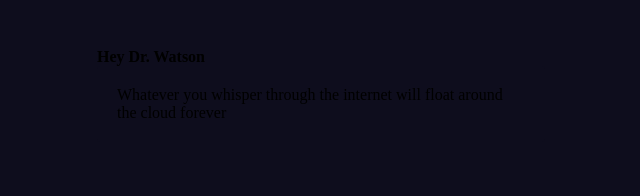
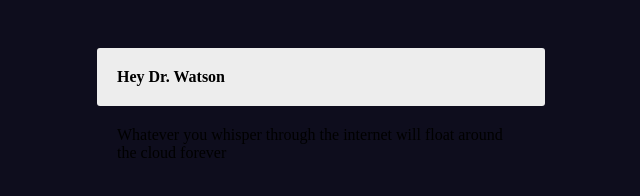
Before and after one commit to Jones-S/hackathon, a plain HTML site: page scroll.html in a window 1280 px wide. Shown: the whole page, without its empty margins (319-959 px from the left). Drawn offline with nearby package versions, Linux system fonts and the light colour scheme.

Commit message:
remove * {background-color} and add googlefont

```diff
--- a/scroll.html
+++ b/scroll.html
@@ -9,12 +9,13 @@
     <meta name="robots" content="" />
     <link rel="stylesheet" type="text/css" href="style.css" />
     <script type="text/javascript" src="http://code.jquery.com/jquery-latest.min.js"></script>
+    <link href='http://fonts.googleapis.com/css?family=Lato:300,400,700' rel='stylesheet' type='text/css'>
 </head>
 
 <body>
     <div id="container">
-        <div id="title">
-            <h1 data-scroll-reveal='enter top'>Hey Dr. Watson</h1>
+        <div data-scroll-reveal='enter top' id="title">
+            <h1>Hey Dr. Watson</h1>
         </div>
 
         <div id="subtitle" data-scroll-reveal='enter top move 20px'>Whatever you whisper through the internet will float around the cloud forever</div>
--- a/style.css
+++ b/style.css
@@ -4,10 +4,13 @@
 	border: 0;
 	font-size: 100%;
 	list-style: none;
-	background-color: #0e0d1d;
 	-webkit-box-sizing: border-box; /* Safari/Chrome, other WebKit */
 	-moz-box-sizing: border-box;    /* Firefox, other Gecko */
 	box-sizing: border-box;         /* Opera/IE 8+ */
+}
+
+body {
+	background-color: #0e0d1d;
 }
 
 #container {
@@ -15,8 +18,8 @@
     margin: 3em auto;
 }
 
-#block {
-    height: 250px;
+#title {
+    height: auto;
     background-color: #ededed;
     -webkit-border-radius: 3px;
     -moz-border-radius: 3px;
```
